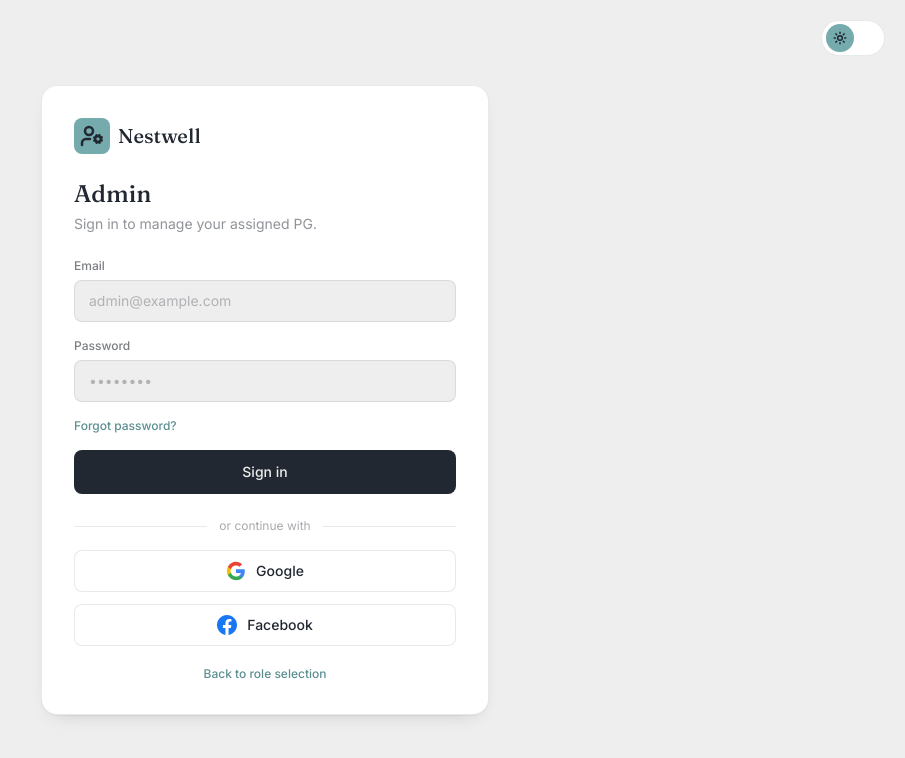
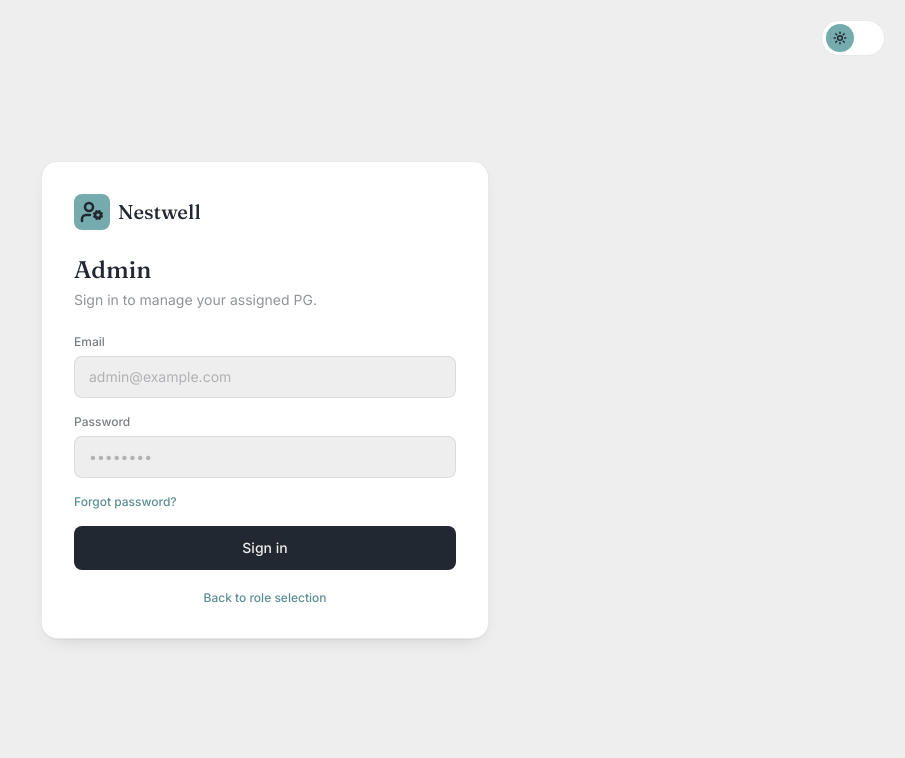
Before and after one commit to sushovanbera19/Nestwell, a React (Vite) app in the folder frontend/: page /admin/login in a window 1280 px wide. Shown: the top 758 px of the page, without its empty margins (375-1280 px from the left). Built offline with nearby package versions, Linux system fonts and the light colour scheme; no server answers.

Commit message:
Remove Google/Facebook from admin login - only for tenant registration

```diff
--- a/frontend/src/pages/AdminLogin.jsx
+++ b/frontend/src/pages/AdminLogin.jsx
@@ -1,15 +1,12 @@
-import { useState, useEffect } from 'react'
+import { useState } from 'react'
 import { useNavigate, Navigate, Link } from 'react-router-dom'
 import { motion } from 'framer-motion'
-import { Home, UserCog } from 'lucide-react'
+import { UserCog } from 'lucide-react'
 import { useAuth } from '../context/AuthContext'
 import ThemeToggle from '../components/ThemeToggle'
-import { authApi } from '../lib/api'
-
-const GOOGLE_CLIENT_ID = import.meta.env.VITE_GOOGLE_CLIENT_ID
 
 export default function AdminLogin() {
-  const { role: activeRole, login, setAuthDirect } = useAuth()
+  const { role: activeRole, login } = useAuth()
   const navigate = useNavigate()
   const [form, setForm] = useState({ email: '', password: '' })
   const [error, setError] = useState('')
@@ -18,20 +15,6 @@ export default function AdminLogin() {
   if (activeRole) {
     return <Navigate to="/" replace />
   }
-
-  useEffect(() => {
-    if (!window.FB) {
-      const script = document.createElement('script')
-      script.src = 'https://connect.facebook.net/en_US/sdk.js'
-      script.async = true
-      script.defer = true
-      script.crossOrigin = 'anonymous'
-      script.onload = () => window.FB.init({ appId: import.meta.env.VITE_FACEBOOK_APP_ID || '', version: 'v19.0', xfbml: true })
-      document.body.appendChild(script)
-    } else {
-      window.FB.init({ appId: import.meta.env.VITE_FACEBOOK_APP_ID || '', version: 'v19.0', xfbml: true })
-    }
-  }, [])
 
   const handleSubmit = async (e) => {
     e.preventDefault()
@@ -49,53 +32,6 @@ export default function AdminLogin() {
     } finally {
       setSubmitting(false)
     }
-  }
-
-  const handleGoogle = () => {
-    if (!GOOGLE_CLIENT_ID) {
-      setError('Google login not configured. Contact your administrator.')
-      return
-    }
-    if (!window.google?.accounts?.id) {
-      setError('Google sign-in is loading. Please try again.')
-      return
-    }
-    window.google.accounts.id.initialize({
-      client_id: GOOGLE_CLIENT_ID,
-      callback: async (response) => {
-        try {
-          setSubmitting(true)
-          const data = await authApi.googleLogin({ credential: response.credential, role: 'admin' })
-          setAuthDirect(data)
-          navigate('/', { replace: true })
-        } catch (err) {
-          setError(err.message)
-        } finally {
-          setSubmitting(false)
-        }
-      },
-    })
-    window.google.accounts.id.prompt()
-  }
-
-  const handleFacebook = () => {
-    if (!window.FB) {
-      setError('Facebook is loading. Please try again.')
-      return
-    }
-    window.FB.login(async (fbResponse) => {
-      if (!fbResponse.authResponse) return
-      try {
-        setSubmitting(true)
-        const data = await authApi.facebookLogin({ accessToken: fbResponse.authResponse.accessToken, role: 'admin' })
-        setAuthDirect(data)
-        navigate('/', { replace: true })
-      } catch (err) {
-        setError(err.message)
-      } finally {
-        setSubmitting(false)
-      }
-    }, { scope: 'email,public_profile' })
   }
 
   return (
@@ -171,38 +107,6 @@ export default function AdminLogin() {
           </motion.button>
         </form>
 
-        <div className="mt-6">
-          <div className="relative mb-4">
-            <div className="absolute inset-0 flex items-center">
-              <div className="w-full border-t border-ink/10 dark:border-paper/10" />
-            </div>
-            <div className="relative flex justify-center text-xs font-sans">
-              <span className="bg-white px-3 text-ink/40 dark:bg-ink-soft dark:text-paper/40">or continue with</span>
-            </div>
-          </div>
-
-          <div className="flex flex-col gap-3">
-            <button
-              type="button"
-              onClick={handleGoogle}
-              disabled={submitting}
-              className="flex items-center justify-center gap-2.5 rounded-lg border border-ink/10 bg-white px-6 py-2.5 font-sans text-sm font-medium text-ink transition-colors hover:bg-paper dark:border-paper/10 dark:bg-ink-soft dark:text-paper dark:hover:bg-ink"
-            >
-              <svg className="h-5 w-5" viewBox="0 0 24 24"><path fill="#4285F4" d="M22.56 12.25c0-.78-.07-1.53-.2-2.25H12v4.26h5.92a5.06 5.06 0 0 1-2.2 3.32v2.77h3.57c2.08-1.92 3.28-4.74 3.28-8.1z"/><path fill="#34A853" d="M12 23c2.97 0 5.46-.98 7.28-2.66l-3.57-2.77c-.98.66-2.23 1.06-3.71 1.06-2.86 0-5.29-1.93-6.16-4.53H2.18v2.84C3.99 20.53 7.7 23 12 23z"/><path fill="#FBBC05" d="M5.84 14.09c-.22-.66-.35-1.36-.35-2.09s.13-1.43.35-2.09V7.07H2.18C1.43 8.55 1 10.22 1 12s.43 3.45 1.18 4.93l2.85-2.22.81-.62z"/><path fill="#EA4335" d="M12 5.38c1.62 0 3.06.56 4.21 1.64l3.15-3.15C17.45 2.09 14.97 1 12 1 7.7 1 3.99 3.47 2.18 7.07l3.66 2.84c.87-2.6 3.3-4.53 6.16-4.53z"/></svg>
-              Google
-            </button>
-            <button
-              type="button"
-              onClick={handleFacebook}
-              disabled={submitting}
-              className="flex items-center justify-center gap-2.5 rounded-lg border border-ink/10 bg-white px-6 py-2.5 font-sans text-sm font-medium text-ink transition-colors hover:bg-paper dark:border-paper/10 dark:bg-ink-soft dark:text-paper dark:hover:bg-ink"
-            >
-              <svg className="h-5 w-5" viewBox="0 0 24 24" fill="#1877F2"><path d="M24 12.073c0-6.627-5.373-12-12-12s-12 5.373-12 12c0 5.99 4.388 10.954 10.125 11.854v-8.385H7.078v-3.47h3.047V9.43c0-3.007 1.792-4.669 4.533-4.669 1.312 0 2.686.235 2.686.235v2.953H15.83c-1.491 0-1.956.925-1.956 1.874v2.25h3.328l-.532 3.47h-2.796v8.385C19.612 23.027 24 18.062 24 12.073z"/></svg>
-              Facebook
-            </button>
-          </div>
-        </div>
-
         <p className="mt-5 text-center font-sans text-xs text-ink/50 dark:text-paper/50">
           <Link to="/login" className="font-medium text-teal-deep transition-colors hover:text-teal dark:text-teal dark:hover:text-teal-mist">
             Back to role selection
```
